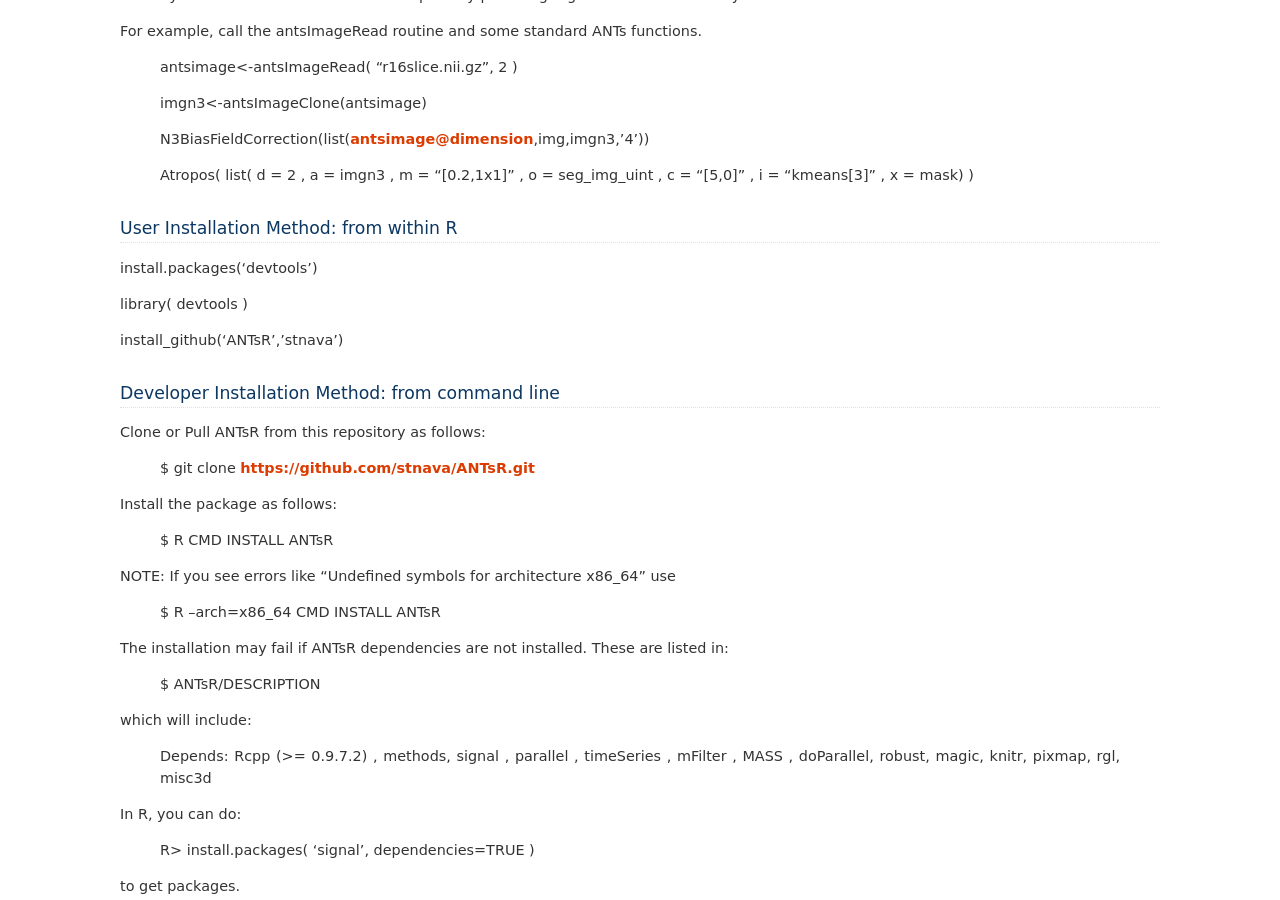
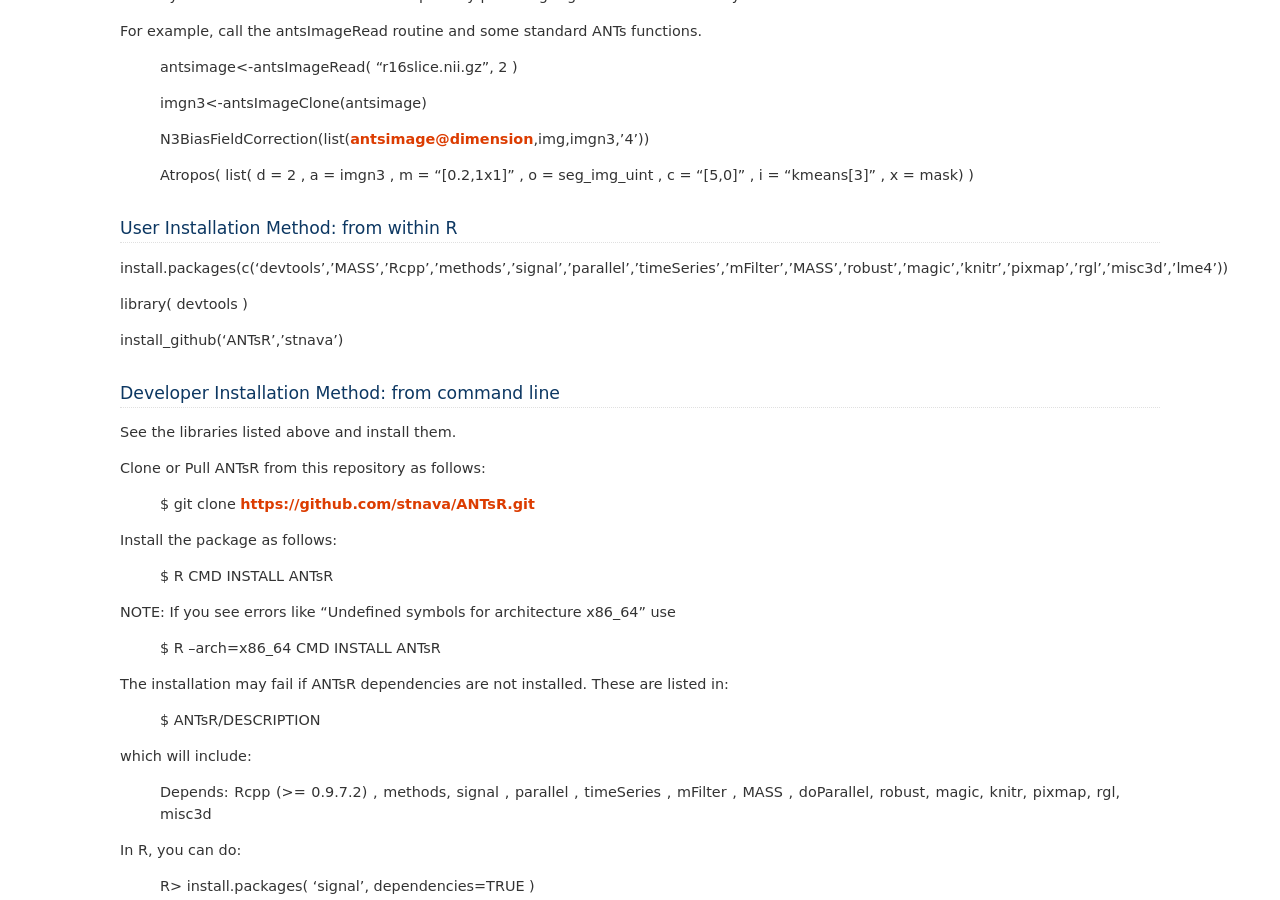
Before and after one commit to ANTsX/ANTsR, a Sphinx documentation site: the page built from doc/source/ANTsRGettingStarted.rst, in a window 1280 px wide and 900 px high, scrolled down 549 px. Built offline with Sphinx 7.4.7, drawn with Linux system fonts in a browser that asks for light colours; formulas are drawn with MathJax 3; pages that are not in the unit, such as notebooks, are missing from menus.

Commit message:
WIP: prepping for website update

```diff
--- a/doc/source/ANTsRGettingStarted.rst
+++ b/doc/source/ANTsRGettingStarted.rst
@@ -32,7 +32,7 @@ For example, call the antsImageRead routine and some standard ANTs functions.
 User Installation Method: from within R
 ---------------------------------------------
 
-install.packages('devtools')
+install.packages(c('devtools','MASS','Rcpp','methods','signal','parallel','timeSeries','mFilter','MASS','robust','magic','knitr','pixmap','rgl','misc3d','lme4'))
 
 library( devtools )
 
@@ -41,6 +41,8 @@ install_github('ANTsR','stnava')
 
 Developer Installation Method: from command line
 ---------------------------------------------
+
+See the libraries listed above and install them.
 
 Clone or Pull ANTsR from this repository as follows:
 
```
Also changed, not shown: 2 other files.
